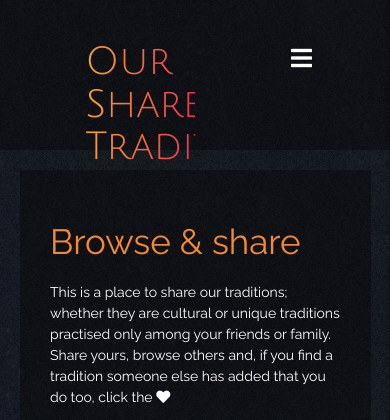
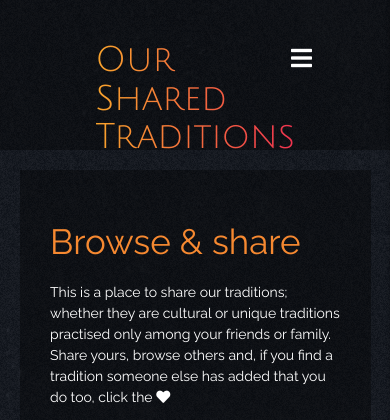
Before and after one commit to Jade-ux/OurTraditions, a Flask app: page / in a window 390 px wide. Shown: the top 420 px of the page. Run offline with Flask 2, Linux system fonts and the light colour scheme; data that the repository does not hold is empty; some libraries are stand-ins or nearby versions.

Commit message:
Fixed breakpoint on navigation list moving down to make space for logo on smaller screens.

```diff
--- a/static/css/style.css
+++ b/static/css/style.css
@@ -97,7 +97,7 @@ nav {
     font-size: 1.1rem;
     color: #F9A42C;
     padding: 7.5px 0px 0 15px;
-    font-weight: 400
+    font-weight: 400;
 }
 
 #mobile-demo {
@@ -119,11 +119,16 @@ nav {
 
 @media only screen and (max-width: 1296px) {
     h1 {
-        width: 50%;
+       font-size: 2.5rem
     }
     .nav-bar-grey {
     min-height: 150px;
     }
+
+    .nav-items-desktop {
+    top: 30px;
+    position: relative;
+}
 }
 
 /*-------------------------------------------------Colours*/
```
